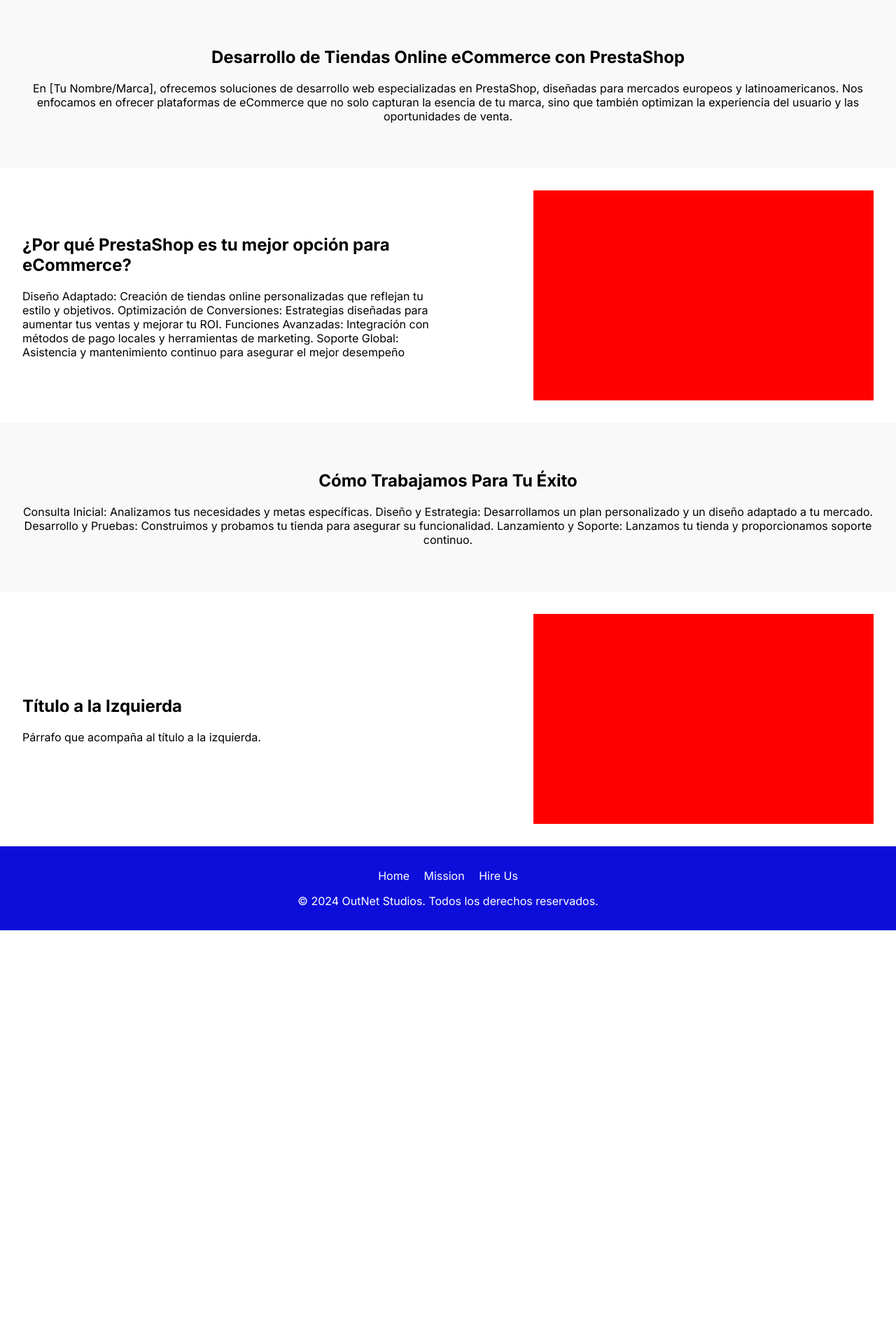
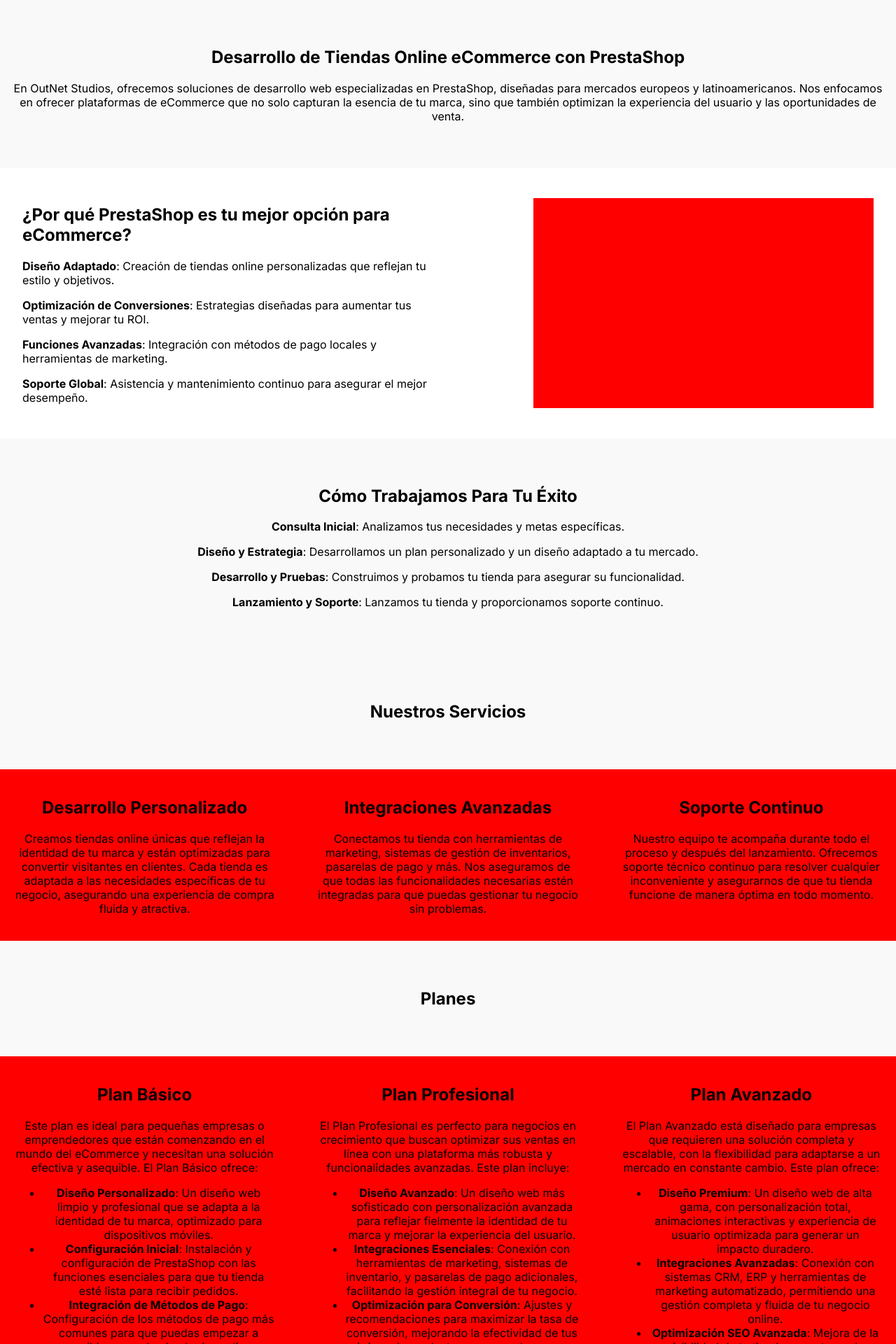
Before and after one commit to outnetstudios/outnetstudios, a PHP site: page / in a window 1280 px wide. Shown: the part 765-2685 px from the top of the page at 70% size. Before the commit the page ends 2094 px from the top, so only its background shows below. Run offline with PHP 8.4, Linux system fonts and the light colour scheme.

Commit message:
More Data

```diff
--- a/css/styles.css
+++ b/css/styles.css
@@ -171,6 +171,19 @@ body {
     background-color: red; /* Color temporal para identificar */
 }
 
+.adaptive-grid {
+    display: grid;
+    grid-template-columns: repeat(3, 1fr);
+    gap: 20px;
+    justify-items: center;
+    align-items: start;
+}
+
+.grid-item {
+    padding: 20px;
+    text-align: center;
+}
+
 
 
 /* Media Queries para Responsive Design */
@@ -247,6 +260,30 @@ body {
     .banner-image, .image-right {
         height: 200px; /* Ajustar la altura para pantallas más pequeñas */
     }
+
+    .adaptive-grid {
+        grid-template-columns: repeat(2, 1fr);
+        grid-template-rows: auto auto;
+        gap: 20px 0;
+    }
+
+    .adaptive-grid .grid-item:nth-child(3) {
+        grid-column: span 2;
+        justify-self: center;
+    }
+}
+
+
+@media (max-width: 480px) {
+    .adaptive-grid {
+        grid-template-columns: 1fr;
+        grid-template-rows: auto;
+        gap: 20px;
+    }
+
+    .adaptive-grid .grid-item:nth-child(3) {
+        grid-column: auto;
+    }
 }
 
 /* Footer estilos */
--- a/index.html
+++ b/index.html
@@ -27,18 +27,19 @@
         <!-- Segundo Bloque: Texto Centrado -->
         <section class="centered-text">
             <h2>Desarrollo de Tiendas Online eCommerce con PrestaShop</h2>
-            <p>En [Tu Nombre/Marca], ofrecemos soluciones de desarrollo web especializadas en PrestaShop, diseñadas para mercados europeos y latinoamericanos. Nos enfocamos en ofrecer plataformas de eCommerce que no solo capturan la esencia de tu marca, sino que también optimizan la experiencia del usuario y las oportunidades de venta.</p>
+            <p>En OutNet Studios, ofrecemos soluciones de desarrollo web especializadas en PrestaShop, diseñadas para mercados europeos y latinoamericanos. Nos enfocamos en ofrecer plataformas de eCommerce que no solo capturan la esencia de tu marca, sino que también optimizan la experiencia del usuario y las oportunidades de venta.</p>
         </section>
 
         <!-- Tercer Bloque: Texto a la Izquierda con Imagen a la Derecha -->
         <section class="text-image">
             <div class="text-left">
                 <h2>¿Por qué PrestaShop es tu mejor opción para eCommerce?</h2>
-                <p>Diseño Adaptado: Creación de tiendas online personalizadas que reflejan tu estilo y objetivos.
-                    Optimización de Conversiones: Estrategias diseñadas para aumentar tus ventas y mejorar tu ROI.
-                    Funciones Avanzadas: Integración con métodos de pago locales y herramientas de marketing.
-                    Soporte Global: Asistencia y mantenimiento continuo para asegurar el mejor desempeño</p>
+                <p><strong>Diseño Adaptado</strong>: Creación de tiendas online personalizadas que reflejan tu estilo y objetivos.</p>
+                <p><strong>Optimización de Conversiones</strong>: Estrategias diseñadas para aumentar tus ventas y mejorar tu ROI.</p>
+                <p><strong>Funciones Avanzadas</strong>: Integración con métodos de pago locales y herramientas de marketing.</p>
+                <p><strong>Soporte Global</strong>: Asistencia y mantenimiento continuo para asegurar el mejor desempeño.</p>
             </div>
+
             <div class="image-right" style="background-color: red;">
                 <!-- Coloca aquí la imagen de la derecha -->
             </div>
@@ -47,21 +48,78 @@
         <!-- Cuarto Bloque: Texto Centrado -->
         <section class="centered-text">
             <h2>Cómo Trabajamos Para Tu Éxito</h2>
-            <p>Consulta Inicial: Analizamos tus necesidades y metas específicas.
-                Diseño y Estrategia: Desarrollamos un plan personalizado y un diseño adaptado a tu mercado.
-                Desarrollo y Pruebas: Construimos y probamos tu tienda para asegurar su funcionalidad.
-                Lanzamiento y Soporte: Lanzamos tu tienda y proporcionamos soporte continuo.</p>
+            <p><strong>Consulta Inicial</strong>: Analizamos tus necesidades y metas específicas.</p>
+            <p><strong>Diseño y Estrategia</strong>: Desarrollamos un plan personalizado y un diseño adaptado a tu mercado.</p>
+            <p><strong>Desarrollo y Pruebas</strong>: Construimos y probamos tu tienda para asegurar su funcionalidad.</p>
+            <p><strong>Lanzamiento y Soporte</strong>: Lanzamos tu tienda y proporcionamos soporte continuo.</p>
         </section>
 
         <!-- cuarto Bloque: Texto a la Izquierda con Imagen a la Derecha -->
-        <section class="text-image">
-            <div class="text-left">
-                <h2>Título a la Izquierda</h2>
-                <p>Párrafo que acompaña al título a la izquierda.</p>
+
+
+        <section class="centered-text">
+            <h2>Nuestros Servicios</h2>
+        </section>
+
+        <section class="adaptive-grid">
+            <div class="grid-item text-content">
+                <h2>Desarrollo Personalizado</h2>
+                <p>Creamos tiendas online únicas que reflejan la identidad de tu marca y están optimizadas para convertir visitantes en clientes. Cada tienda es adaptada a las necesidades específicas de tu negocio, asegurando una experiencia de compra fluida y atractiva.</p>
             </div>
-            <div class="image-right" style="background-color: red;">
-                <!-- Coloca aquí la imagen de la derecha -->
+            <div class="grid-item text-content">
+                <h2>Integraciones Avanzadas</h2>
+                <p>Conectamos tu tienda con herramientas de marketing, sistemas de gestión de inventarios, pasarelas de pago y más. Nos aseguramos de que todas las funcionalidades necesarias estén integradas para que puedas gestionar tu negocio sin problemas.</p>
             </div>
+            <div class="grid-item text-content">
+                <h2>Soporte Continuo</h2>
+                <p>Nuestro equipo te acompaña durante todo el proceso y después del lanzamiento. Ofrecemos soporte técnico continuo para resolver cualquier inconveniente y asegurarnos de que tu tienda funcione de manera óptima en todo momento.</p>
+            </div>
+        </section>
+
+        <section class="centered-text">
+            <h2>Planes</h2>
+        </section>
+
+        <section class="adaptive-grid">
+            <div class="grid-item text-content">
+                <h2>Plan Básico</h2>
+                <p>Este plan es ideal para pequeñas empresas o emprendedores que están comenzando en el mundo del eCommerce y necesitan una solución efectiva y asequible. El Plan Básico ofrece:</p>
+                <ul>
+                    <li><strong>Diseño Personalizado</strong>: Un diseño web limpio y profesional que se adapta a la identidad de tu marca, optimizado para dispositivos móviles.</li>
+                    <li><strong>Configuración Inicial</strong>: Instalación y configuración de PrestaShop con las funciones esenciales para que tu tienda esté lista para recibir pedidos.</li>
+                    <li><strong>Integración de Métodos de Pago</strong>: Configuración de los métodos de pago más comunes para que puedas empezar a recibir pagos desde el primer día.</li>
+                    <li><strong>Soporte durante el Primer Mes</strong>: Asistencia técnica para resolver cualquier duda o problema que surja durante el primer mes después del lanzamiento.</li>
+                </ul>
+                <p><strong>Precio:</strong> Un solo pago de 1.500€</p>
+            </div>
+
+            <div class="grid-item text-content">
+                <h2>Plan Profesional</h2>
+                <p>El Plan Profesional es perfecto para negocios en crecimiento que buscan optimizar sus ventas en línea con una plataforma más robusta y funcionalidades avanzadas. Este plan incluye:</p>
+                <ul>
+                    <li><strong>Diseño Avanzado</strong>: Un diseño web más sofisticado con personalización avanzada para reflejar fielmente la identidad de tu marca y mejorar la experiencia del usuario.</li>
+                    <li><strong>Integraciones Esenciales</strong>: Conexión con herramientas de marketing, sistemas de inventario, y pasarelas de pago adicionales, facilitando la gestión integral de tu negocio.</li>
+                    <li><strong>Optimización para Conversión</strong>: Ajustes y recomendaciones para maximizar la tasa de conversión, mejorando la efectividad de tus páginas de producto y proceso de compra.</li>
+                    <li><strong>Soporte Continuo durante 1 Año</strong>: Asistencia técnica regular para mantener tu tienda en óptimas condiciones, incluyendo actualizaciones y resolución de problemas.</li>
+                    <li><strong>Analítica y Reportes</strong>: Configuración de herramientas de análisis para que puedas monitorizar el rendimiento de tu tienda y tomar decisiones informadas.</li>
+                </ul>
+                <p><strong>Precio:</strong> 250€/mes con un contrato de un año.</p>
+            </div>
+
+            <div class="grid-item text-content">
+                <h2>Plan Avanzado</h2>
+                <p>El Plan Avanzado está diseñado para empresas que requieren una solución completa y escalable, con la flexibilidad para adaptarse a un mercado en constante cambio. Este plan ofrece:</p>
+                <ul>
+                    <li><strong>Diseño Premium</strong>: Un diseño web de alta gama, con personalización total, animaciones interactivas y experiencia de usuario optimizada para generar un impacto duradero.</li>
+                    <li><strong>Integraciones Avanzadas</strong>: Conexión con sistemas CRM, ERP y herramientas de marketing automatizado, permitiendo una gestión completa y fluida de tu negocio online.</li>
+                    <li><strong>Optimización SEO Avanzada</strong>: Mejora de la visibilidad de tu tienda en motores de búsqueda con técnicas SEO avanzadas, para atraer más tráfico orgánico y aumentar tus ventas.</li>
+                    <li><strong>Soporte Prioritario</strong>: Acceso a soporte técnico de prioridad alta, asegurando que cualquier problema se resuelva rápidamente y con el menor impacto posible en tus operaciones.</li>
+                    <li><strong>Estrategias Personalizadas de Marketing</strong>: Asesoría y configuración de campañas de marketing digital, incluyendo remarketing y campañas de email para maximizar tu retorno de inversión.</li>
+                    <li><strong>Consultoría y Auditoría</strong>: Evaluaciones periódicas del rendimiento de tu tienda y recomendaciones estratégicas para optimizar y escalar tu negocio.</li>
+                </ul>
+                <p><strong>Precio:</strong> 400€/mes con un contrato de un año.</p>
+            </div>
+
         </section>
     </div>
 
```
